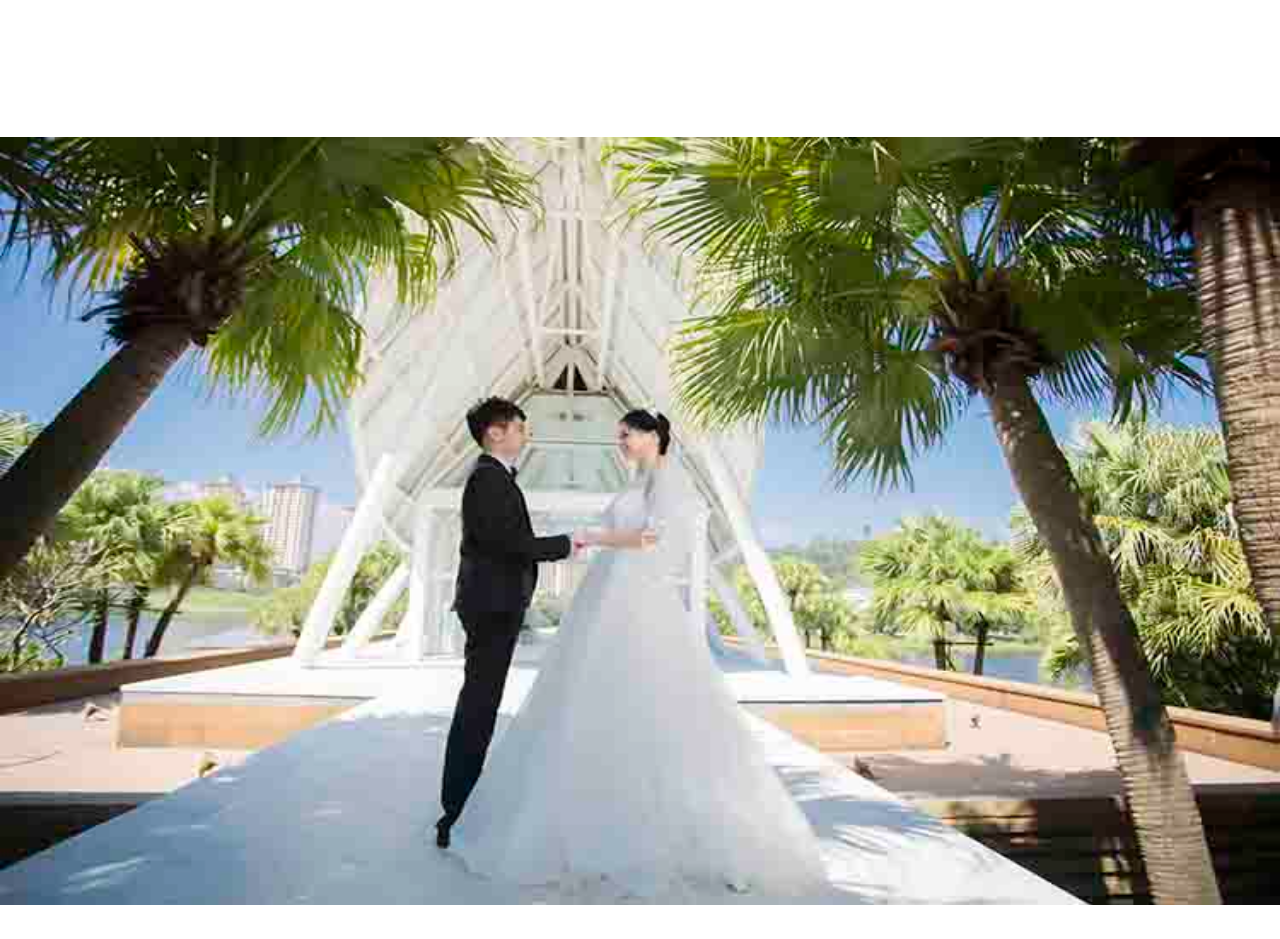
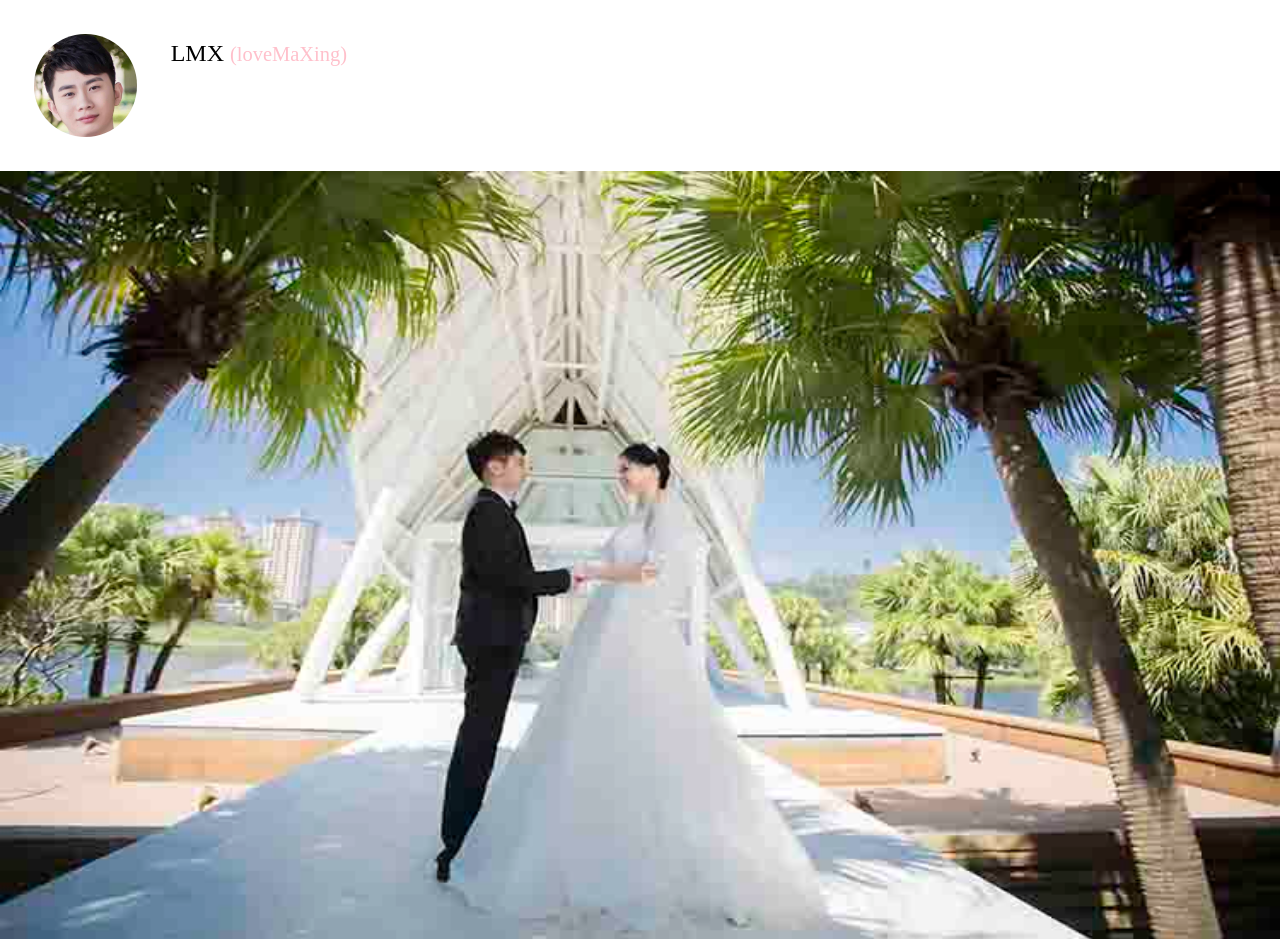
Before and after one commit to linmingxu/linmingxu.github.io, a plain HTML site: page index.html in a window 1280 px wide. Before the commit the page ends 905 px from the top, so only its background shows below. Drawn offline with Linux system fonts and the light colour scheme.

Commit message:
新增logo

```diff
--- a/css/index.less
+++ b/css/index.less
@@ -4,15 +4,33 @@ body {
 
 .header {
     width: 100%;
-    height: 0.8rem;
+    height: 1rem;
     background-color: #fff;
 
     overflow: hidden;
 
     .log {
+        float: left;
+        margin-top: 0.2rem;
+        margin-left: 0.2rem;
         width: 0.6rem;
         height: 0.6rem;
-        background-color: #fff;
+        // background-color: #fff;
+        background-image: url(../images/logo.jpg);
+        background-size: 100%;
+        border-radius: 0.3rem;
+    }
+
+    h1 {
+        float: left;
+        margin-top: .24rem;
+        margin-left: .2rem;
+        font-weight: 400;
+
+        span {
+            font-size: .12rem;
+            color: pink;
+        }
     }
 }
 
--- a/index.html
+++ b/index.html
@@ -17,8 +17,8 @@
     <!-- 头部 -->
     <div class="header">
         <div class="log">
-
         </div>
+        <h1>LMX <span>(loveMaXing)</span> </h1>
     </div>
 
     <div class="lbt">
@@ -35,8 +35,6 @@
 
 <script>
     $(function () {
-
-
         let num = 0;
 
         $('.anniu').click(function () {
```
Also changed, not shown: css/index.css, images/logo.jpg (added).
